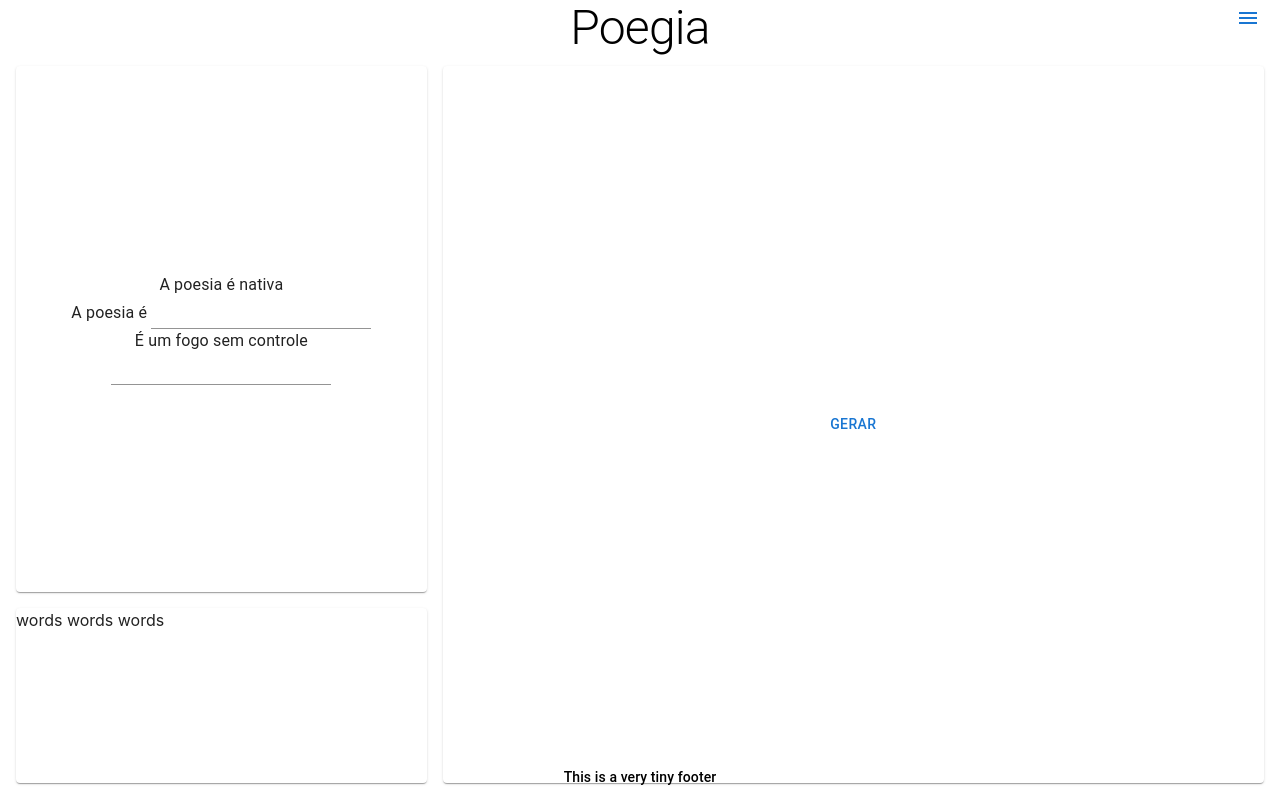
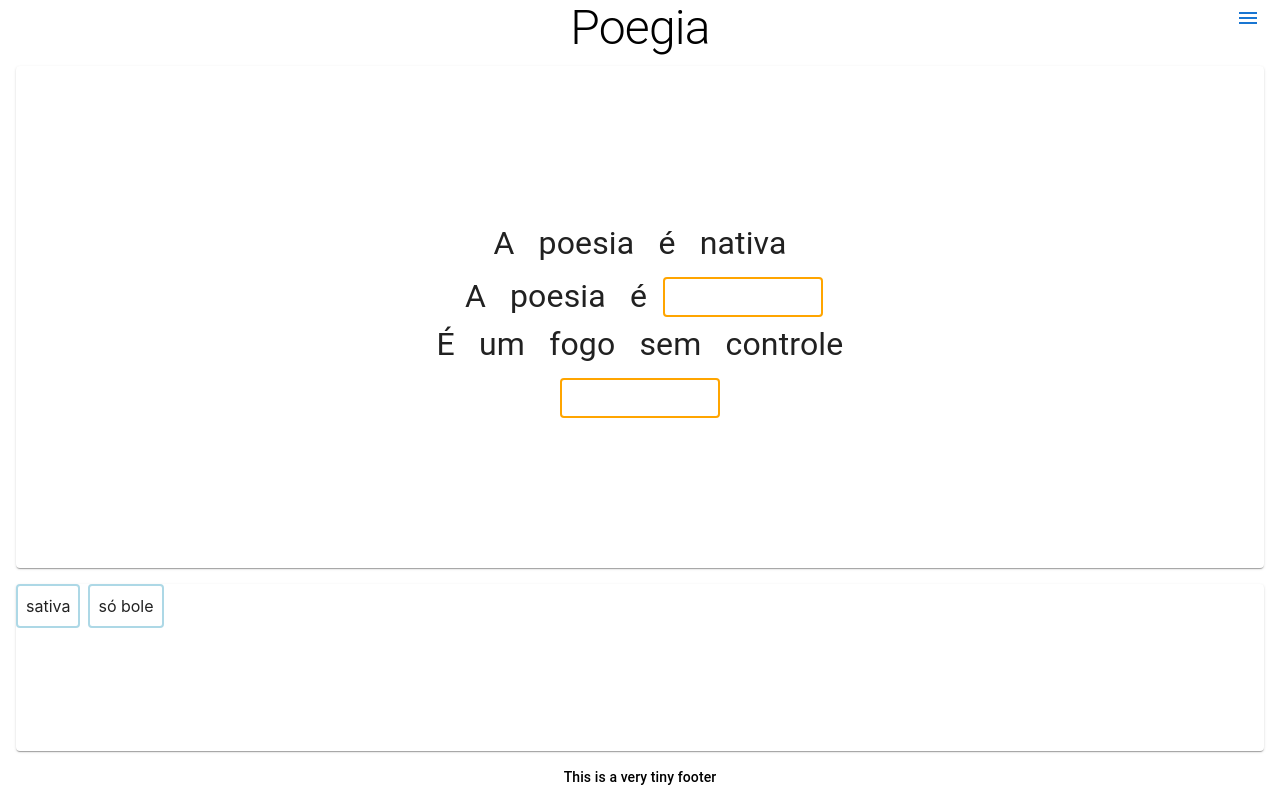
Before and after one commit to iamunhoz/poegia, a React (Vite) app: page / in a window 1280 px wide. Built offline with nearby package versions, Linux system fonts and the light colour scheme; no server answers.

Commit message:
drag and drop funcional

```diff
--- a/src/index.css
+++ b/src/index.css
@@ -16,7 +16,7 @@
 * {
   margin: 0;
   padding: 0;
-  box-sizing: content-box;
+  box-sizing: border-box;
 }
 
 .bordered {
--- a/src/pages/Home/components/PoetryBox/index.tsx
+++ b/src/pages/Home/components/PoetryBox/index.tsx
@@ -1,13 +1,23 @@
-import { Box, BoxProps, Input, Paper, Typography } from "@mui/material"
-import { useAtom } from "jotai"
-import { dalleImageQueryAtom } from "src/state"
+import { Box, BoxProps, Paper, Typography } from "@mui/material"
+// import { useAtom } from "jotai"
+// import { dalleImageQueryAtom } from "src/state"
 import { Stanza, Verse, poesia1 } from "src/state/poetries"
+import { WordDropTarget } from "../WordDropTarget"
 
 const VerseRender = ({ verse }: { verse: Verse }) => {
   return (
-    <Typography variant="body1" textAlign="center">
+    <Typography
+      variant="body1"
+      textAlign="center"
+      sx={{
+        "& > span": {
+          fontSize: "32px",
+          padding: 1,
+        },
+      }}
+    >
       {verse.map((word) =>
-        word === "FILLER" ? <Input /> : <span>{word} </span>
+        word === "FILLER" ? <WordDropTarget /> : <span>{word} </span>
       )}
     </Typography>
   )
@@ -24,13 +34,13 @@ const StanzaRender = ({ stanza }: { stanza: Stanza }) => {
 }
 
 export default function PoetryBox(props: BoxProps) {
-  const [dalleImageQuery, setDalleImageQuery] = useAtom(dalleImageQueryAtom)
+  /*  const [dalleImageQuery, setDalleImageQuery] = useAtom(dalleImageQueryAtom)
 
   const handleQueryChange: React.ChangeEventHandler<HTMLInputElement> = (
     evt
   ) => {
     setDalleImageQuery(String(evt.target.value))
-  }
+  } */
 
   return (
     <Box
@@ -41,7 +51,7 @@ export default function PoetryBox(props: BoxProps) {
       alignItems="center"
       justifyContent="center"
     >
-      {poesia1.map((stanza) => (
+      {poesia1.stanzas.map((stanza) => (
         <StanzaRender stanza={stanza} />
       ))}
     </Box>
--- /dev/null
+++ b/src/pages/Home/components/WordDropOrigin/index.tsx
@@ -0,0 +1,37 @@
+import { Box } from "@mui/material"
+import { useDrag } from "react-dnd"
+import { EDragTypes } from "src/state/poetries"
+
+type WordDropOriginProps = {
+  filler: string
+}
+export function WordDropOrigin(props: WordDropOriginProps): JSX.Element {
+  const { filler } = props
+  const [{ isDragging }, dragRef] = useDrag(() => ({
+    type: EDragTypes.word,
+    item: { filler }, // aqui que é criado o payload que chega ao target
+    collect: (monitor) => ({
+      isDragging: !!monitor.isDragging(),
+    }),
+  }))
+  return (
+    <Box
+      ref={dragRef}
+      sx={{
+        userSelect: "none",
+        border: "2px solid lightblue",
+        borderRadius: 1,
+        padding: 1,
+        opacity: isDragging ? 0.5 : 1,
+
+        "&:hover": {
+          cursor: "pointer",
+          backgroundColor: "lightblue",
+          backgroundBlendMode: "lighten",
+        },
+      }}
+    >
+      {filler}
+    </Box>
+  )
+}
--- /dev/null
+++ b/src/pages/Home/components/WordDropTarget/index.tsx
@@ -0,0 +1,36 @@
+import { Box } from "@mui/material"
+import { useState } from "react"
+import { useDrop } from "react-dnd"
+import { EDragTypes } from "src/state/poetries"
+
+type TItem = {
+  filler: string | number
+}
+
+export function WordDropTarget(): JSX.Element {
+  const [wordLabel, setWordLabel] = useState("")
+  const [, /* { isOver } */ dropRef] = useDrop(() => ({
+    accept: EDragTypes.word,
+    // o arg 'item' é um payload gerado no hook useDrag do cpte arrastável
+    drop: (item: TItem) => {
+      setWordLabel(String(item.filler))
+    },
+  }))
+
+  return (
+    <Box
+      component="span"
+      ref={dropRef}
+      sx={{
+        border: "2px solid orange",
+        borderRadius: "4px",
+        minWidth: "160px",
+        minHeight: "40px",
+        display: "inline-block",
+        transform: "translateY(10px)",
+      }}
+    >
+      {wordLabel}
+    </Box>
+  )
+}
--- a/src/pages/Home/components/Wordbank/index.tsx
+++ b/src/pages/Home/components/Wordbank/index.tsx
@@ -1,8 +1,13 @@
-import { Box, BoxProps, Paper } from "@mui/material";
+import { Box, BoxProps, Paper } from "@mui/material"
+import { poesia1 } from "src/state/poetries"
+import { WordDropOrigin } from "../WordDropOrigin"
 
-export default function WordBank(props: BoxProps){
-    return (
-            <Box {...props} component={Paper}>
-              words words words
-            </Box>);
+export default function WordBank(props: BoxProps) {
+  return (
+    <Box {...props} component={Paper} display="flex" alignItems="start" gap={1}>
+      {poesia1.fillers.map((filler) => (
+        <WordDropOrigin filler={filler} />
+      ))}
+    </Box>
+  )
 }
--- a/src/pages/Home/index.tsx
+++ b/src/pages/Home/index.tsx
@@ -1,14 +1,18 @@
-import { Box } from "@mui/material";
-import { ImageFrame, PoetryBox, Wordbank } from "./components";
+import { Box } from "@mui/material"
+import { ImageFrame, PoetryBox, Wordbank } from "./components"
+import { DndProvider } from "react-dnd"
+import { HTML5Backend } from "react-dnd-html5-backend"
 
 export default function Home() {
-    return (
-      <Box display="flex" height="100%" gap={2} p={2}>
+  return (
+    <Box display="flex" height="100%" gap={2} p={2}>
+      <DndProvider backend={HTML5Backend}>
         <Box display="flex" flexDirection="column" flex={1} gap={2}>
           <PoetryBox flex={3} />
           <Wordbank flex={1} />
         </Box>
-        <ImageFrame flex={2}/>
-      </Box>
-    );
+      </DndProvider>
+      {/* <ImageFrame flex={2} /> */}
+    </Box>
+  )
 }
--- a/src/state/poetries.ts
+++ b/src/state/poetries.ts
@@ -1,14 +1,23 @@
 type Verse = (string | "FILLER")[]
 type Stanza = Verse[]
-type Poetry = Stanza[]
+type Poetry = {
+  stanzas: Stanza[]
+  fillers: string[]
+}
 
-const poesia1: Poetry = [
+// prettier-ignore
+const poesia1: Poetry = {stanzas: [
   [
     ["A", "poesia", "é", "nativa"],
     ["A", "poesia", "é", "FILLER"],
   ],
-  [["É", "um", "fogo", "sem", "controle"], ["FILLER"]],
-]
+  [
+    ["É", "um", "fogo", "sem", "controle"],
+    ["FILLER"]
+],
+],
+  fillers: ['sativa', 'só bole']
+}
 
 export { poesia1 }
 
```
